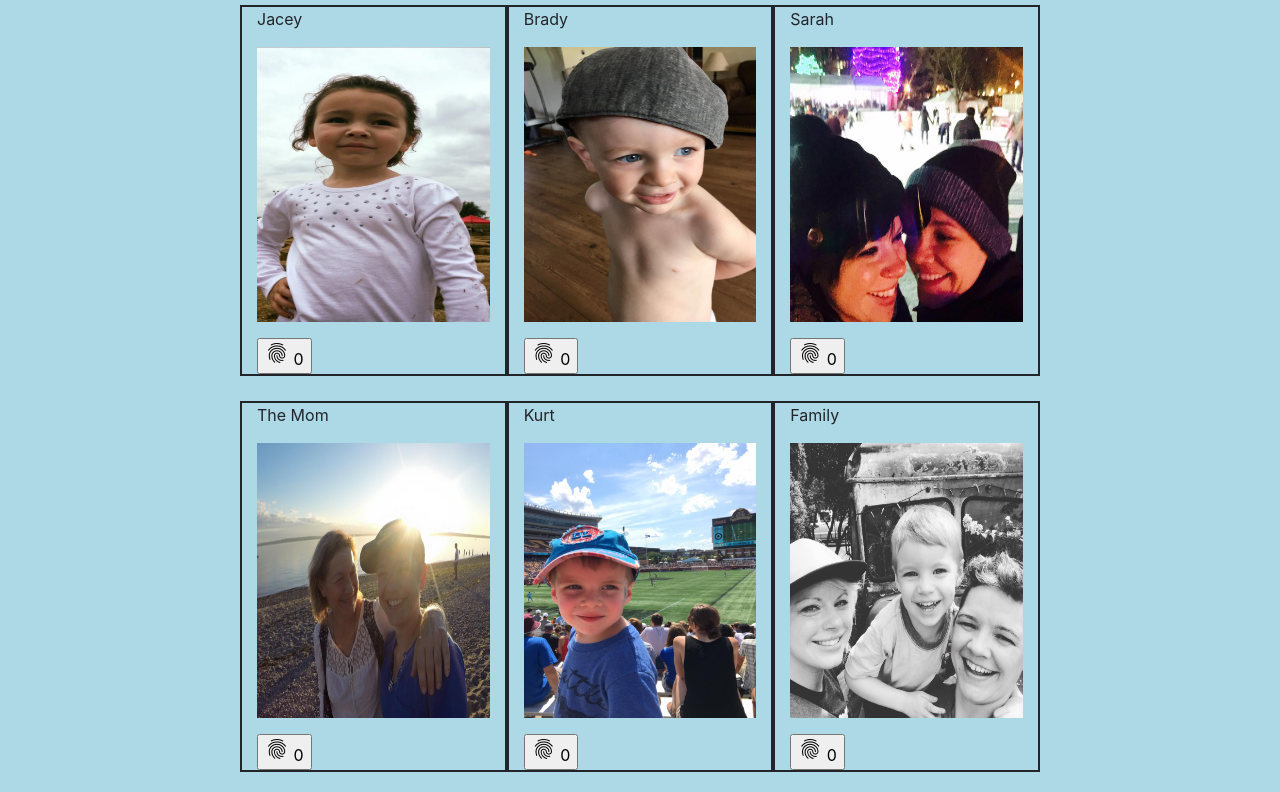
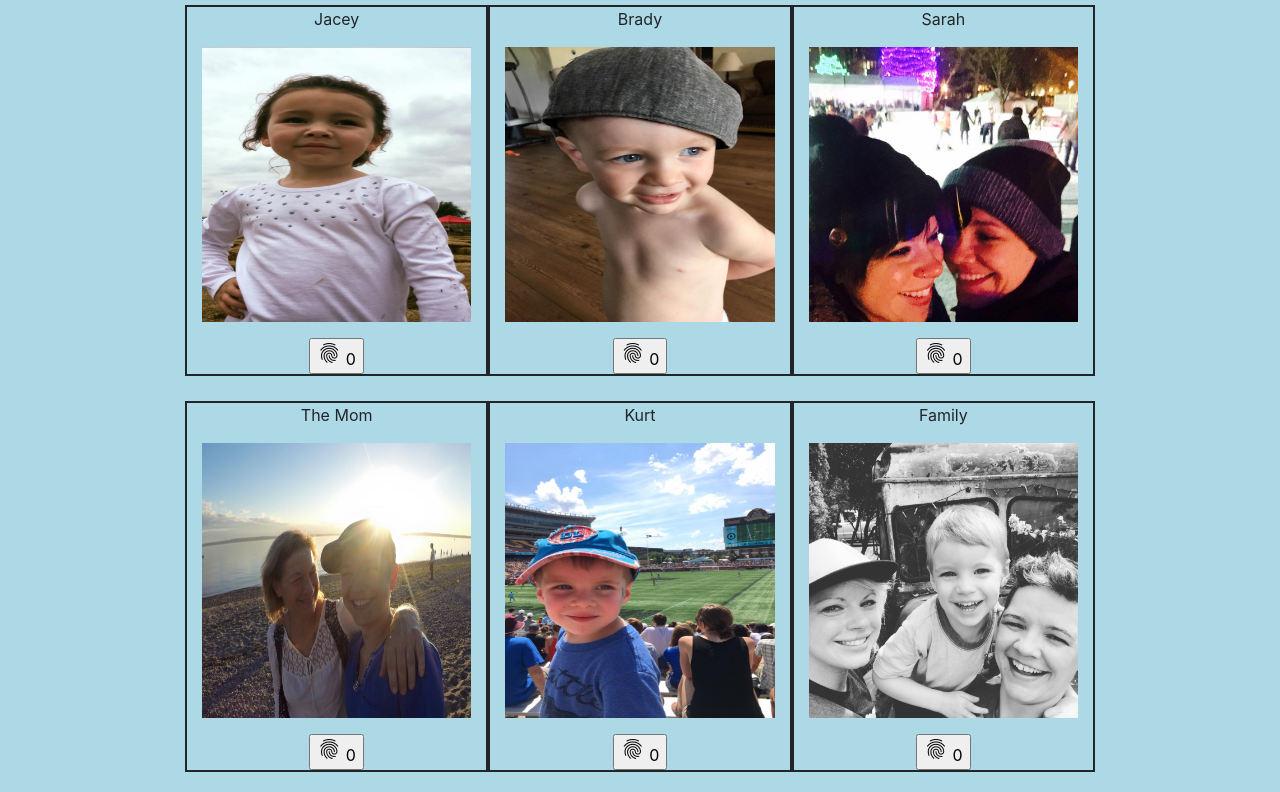
Before and after one commit to sharaseaman/picgallery, a website: page public/views/index.html in a window 1280 px wide. Shown: the part 105-897 px from the top of the page. Drawn offline with Linux system fonts and the light colour scheme; files that its build step writes are made by us from their sources; files whose address does not match are found by name.

Commit message:
css change

```diff
--- a/public/styles/style.css
+++ b/public/styles/style.css
@@ -5,12 +5,13 @@
 
 body {
   background: lightblue;
+  text-align: center;
 }
 
 .container {
-  width: 800px;
-  padding-right: 15px;
-  padding-left: 15px;
+  width: 900px;
+  padding-right: 10px;
+  padding-left: 10px;
   margin-right: auto;
   margin-left: auto;
   padding-bottom:10px;
```
